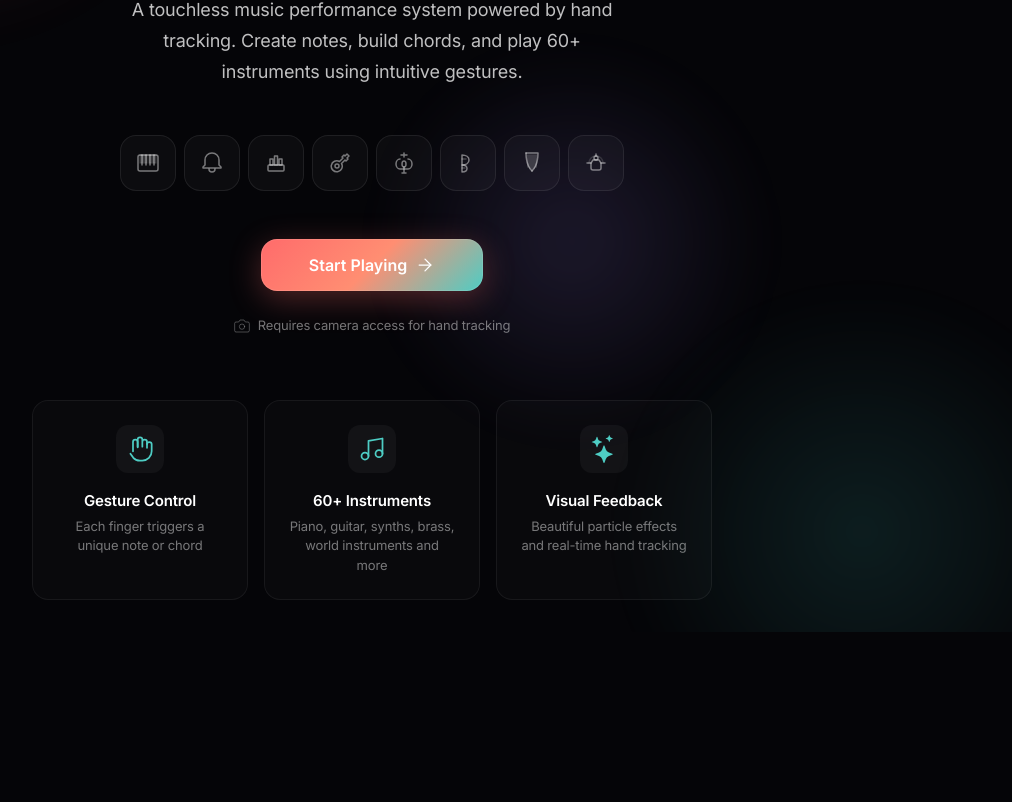
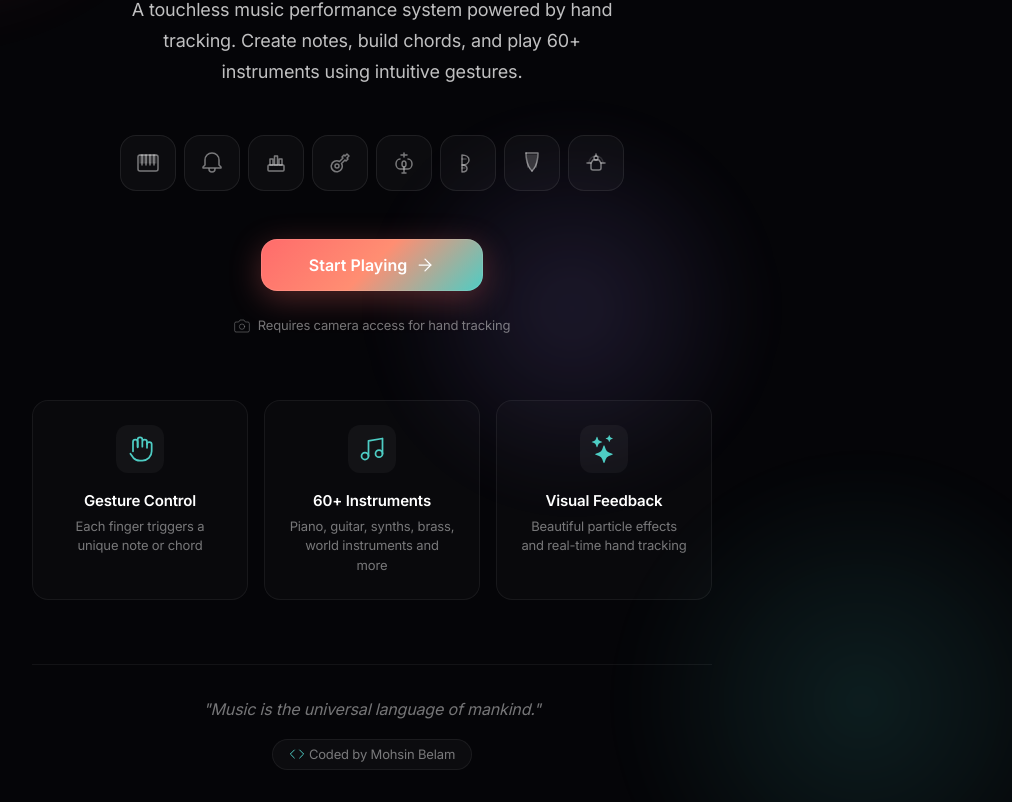
Before and after one commit to MohsinCell/SEPIA-Air-Instruments, a React (Vite) app: page / in a window 1280 px wide. Shown: the part 349-1151 px from the top of the page, without its empty margins (268-1280 px from the left). Before the commit the page ends 981 px from the top, so only its background shows below. Built offline with nearby package versions, Linux system fonts and the light colour scheme.

Commit message:
Add footer with coding credit (Mohsin Belam) and music quote

```diff
--- a/src/components/landing/Landing.tsx
+++ b/src/components/landing/Landing.tsx
@@ -11,6 +11,7 @@ import {
   SmartphoneIcon,
   SepiaLogo,
   MusicNoteIcon,
+  CodeIcon,
   getInstrumentIcon
 } from '../ui/Icons';
 import '../../styles/Landing.css';
@@ -81,7 +82,7 @@ export function Landing({ onStart }: LandingProps) {
           <span>Use desktop mode in landscape for the best experience on phones</span>
         </p>
 
-        <div className="landing__features">
+<div className="landing__features">
           <div className="landing__feature">
             <div className="landing__feature-icon">
               <HandIcon size={28} />
@@ -112,6 +113,16 @@ export function Landing({ onStart }: LandingProps) {
             </div>
           </div>
         </div>
+
+        <footer className="landing__footer">
+          <p className="landing__footer-quote">
+            "Music is the universal language of mankind."
+          </p>
+          <p className="landing__footer-credit">
+            <CodeIcon size={16} />
+            <span>Coded by Mohsin Belam</span>
+          </p>
+        </footer>
       </div>
     </div>
   );
--- a/src/components/ui/Icons.tsx
+++ b/src/components/ui/Icons.tsx
@@ -327,6 +327,13 @@ export const SmartphoneIcon: FC<IconProps> = ({ size = 24, ...props }) => (
   </svg>
 );
 
+export const CodeIcon: FC<IconProps> = ({ size = 24, ...props }) => (
+  <svg width={size} height={size} viewBox="0 0 24 24" {...defaultProps} {...props}>
+    <polyline points="16 18 22 12 16 6" />
+    <polyline points="8 6 2 12 8 18" />
+  </svg>
+);
+
 export const RecordIcon: FC<IconProps> = ({ size = 24, ...props }) => (
   <svg width={size} height={size} viewBox="0 0 24 24" {...defaultProps} {...props}>
     <circle cx="12" cy="12" r="8" fill="currentColor" />
--- a/src/styles/Landing.css
+++ b/src/styles/Landing.css
@@ -524,3 +524,61 @@
     animation: fadeIn 0.3s ease-out;
   }
 }
+
+/* ============================================
+   Footer
+   ============================================ */
+
+.landing__footer {
+  margin-top: var(--space-3xl);
+  padding-top: var(--space-xl);
+  border-top: 1px solid rgba(255, 255, 255, 0.06);
+  text-align: center;
+  animation: fadeIn 0.8s ease-out 1s backwards;
+}
+
+.landing__footer-quote {
+  font-size: 1rem;
+  font-style: italic;
+  color: var(--color-text-muted);
+  margin-bottom: var(--space-md);
+  line-height: 1.6;
+}
+
+.landing__footer-credit {
+  display: inline-flex;
+  align-items: center;
+  gap: var(--space-xs);
+  font-size: 0.8125rem;
+  color: var(--color-text-muted);
+  padding: var(--space-xs) var(--space-md);
+  background: rgba(255, 255, 255, 0.03);
+  border: 1px solid rgba(255, 255, 255, 0.06);
+  border-radius: var(--radius-full);
+  transition: all var(--transition-normal);
+}
+
+.landing__footer-credit:hover {
+  background: rgba(255, 255, 255, 0.06);
+  border-color: rgba(255, 255, 255, 0.1);
+  color: var(--color-text-secondary);
+}
+
+.landing__footer-credit svg {
+  color: var(--color-accent-primary);
+}
+
+@media (max-width: 480px) {
+  .landing__footer {
+    margin-top: var(--space-2xl);
+    padding-top: var(--space-lg);
+  }
+
+  .landing__footer-quote {
+    font-size: 0.875rem;
+  }
+
+  .landing__footer-credit {
+    font-size: 0.75rem;
+  }
+}
```
